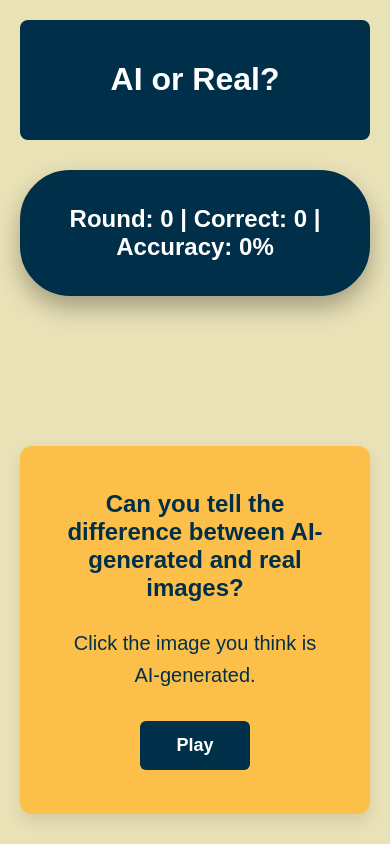
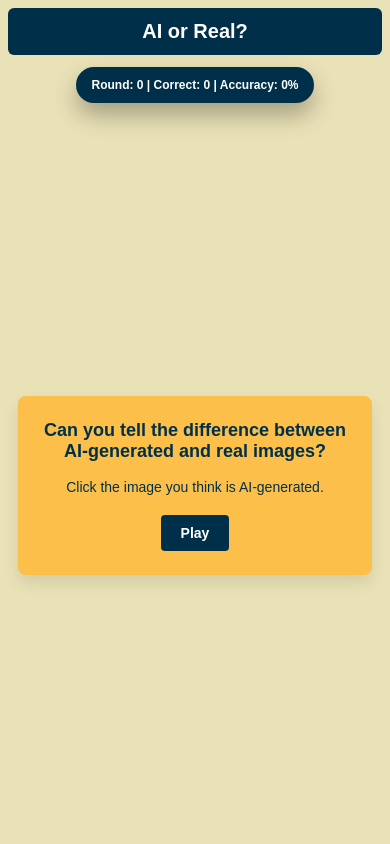
Before and after one commit to colewortman/ai_guesser, a React (Create React App) app: page / in a window 390 px wide. Built offline with nearby package versions, Linux system fonts and the light colour scheme.

Commit message:
Added CSS for mobile

```diff
--- a/src/App.css
+++ b/src/App.css
@@ -230,3 +230,234 @@ button:not(:disabled):hover {
 button:not(:disabled):active {
   transform: scale(0.98);
 }
+
+/* Tablet Styles (768px and below) */
+@media (max-width: 768px) {
+  .App {
+    padding: 10px;
+  }
+
+  .App-header {
+    padding: 15px;
+    margin-bottom: 20px;
+  }
+
+  .App-header h1 {
+    font-size: 24px;
+    margin: 0;
+  }
+
+  .stats {
+    padding: 10px 16px;
+    margin-bottom: 20px;
+    font-size: 14px;
+  }
+
+  .stats h2 {
+    margin: 0;
+    font-size: 14px;
+  }
+
+  .directions {
+    padding-top: 40px;
+  }
+
+  .directions-content {
+    padding: 25px;
+    max-width: 100%;
+    margin: 0 15px;
+  }
+
+  .directions-content h2 {
+    font-size: 20px;
+    margin-bottom: 15px;
+  }
+
+  .directions-content p {
+    font-size: 16px;
+    margin-bottom: 20px;
+  }
+
+  .play-button {
+    padding: 12px 28px;
+    font-size: 16px;
+  }
+
+  .content {
+    gap: 60px;
+    padding: 10px;
+  }
+
+  .image-pair {
+    flex-direction: column;
+    gap: 20px;
+  }
+
+  .left-card img,
+  .right-card img {
+    width: 100%;
+    max-width: 500px;
+    height: auto;
+    aspect-ratio: 8 / 5;
+  }
+
+  .button-container {
+    height: auto;
+    margin-top: 20px;
+    gap: 10px;
+    position: static;
+    flex-direction: column;
+  }
+
+  .button-container button {
+    position: static;
+    width: 100%;
+  }
+
+  button {
+    padding: 12px 24px;
+    font-size: 16px;
+  }
+
+  .ai-image {
+    transform: scale(1.02) !important;
+  }
+}
+
+/* Phone Styles (480px and below) */
+@media (max-width: 480px) {
+  .App {
+    padding: 8px;
+    min-height: 100vh;
+  }
+
+  .App-header {
+    padding: 12px;
+    margin-bottom: 12px;
+    border-radius: 6px;
+  }
+
+  .App-header h1 {
+    font-size: 20px;
+    margin: 0;
+  }
+
+  .stats {
+    padding: 8px 12px;
+    margin-bottom: 12px;
+    border-radius: 20px;
+  }
+
+  .stats h2 {
+    font-size: 12px;
+    margin: 0;
+  }
+
+  .directions {
+    padding-top: 20px;
+    justify-content: center;
+  }
+
+  .directions-content {
+    padding: 20px;
+    max-width: 100%;
+    margin: 0 10px;
+    border-radius: 8px;
+  }
+
+  .directions-content h2 {
+    font-size: 18px;
+    margin-bottom: 12px;
+  }
+
+  .directions-content p {
+    font-size: 14px;
+    margin-bottom: 16px;
+  }
+
+  .play-button {
+    padding: 10px 20px;
+    font-size: 14px;
+    border-radius: 4px;
+  }
+
+  .content {
+    gap: 30px;
+    padding: 8px;
+    justify-content: flex-start;
+  }
+
+  .image-pair {
+    flex-direction: column;
+    gap: 12px;
+    width: 100%;
+  }
+
+  .left-card,
+  .right-card {
+    padding: 10px;
+    border-radius: 8px;
+  }
+
+  .left-card img,
+  .right-card img {
+    width: 100%;
+    max-width: 100%;
+    height: auto;
+    aspect-ratio: 8 / 5;
+    border-radius: 6px;
+  }
+
+  .button-container {
+    height: auto;
+    margin-top: 12px;
+    gap: 8px;
+    position: static;
+    flex-direction: column;
+    width: 100%;
+  }
+
+  .button-container button {
+    position: static;
+    width: 100%;
+  }
+
+  button {
+    padding: 10px 16px;
+    font-size: 14px;
+    border-radius: 4px;
+  }
+
+  .submit-button {
+    background-color: #F77F00;
+  }
+
+  .next-button {
+    background-color: #003049;
+  }
+
+  .selected {
+    border: 3px solid #FCBF49;
+  }
+
+  .ai-image {
+    border: 3px solid #4caf50 !important;
+    transform: scale(1.01) !important;
+  }
+
+  .real-image {
+    border: 3px solid #D62828 !important;
+  }
+
+  .left-card:hover:not(.ai-image):not(.real-image),
+  .right-card:hover:not(.ai-image):not(.real-image) {
+    transform: scale(1.01);
+  }
+
+  .spinner {
+    width: 32px;
+    height: 32px;
+    border: 3px solid rgba(252, 191, 73, 0.3);
+    border-top: 3px solid #1a5490;
+  }
+}
```
